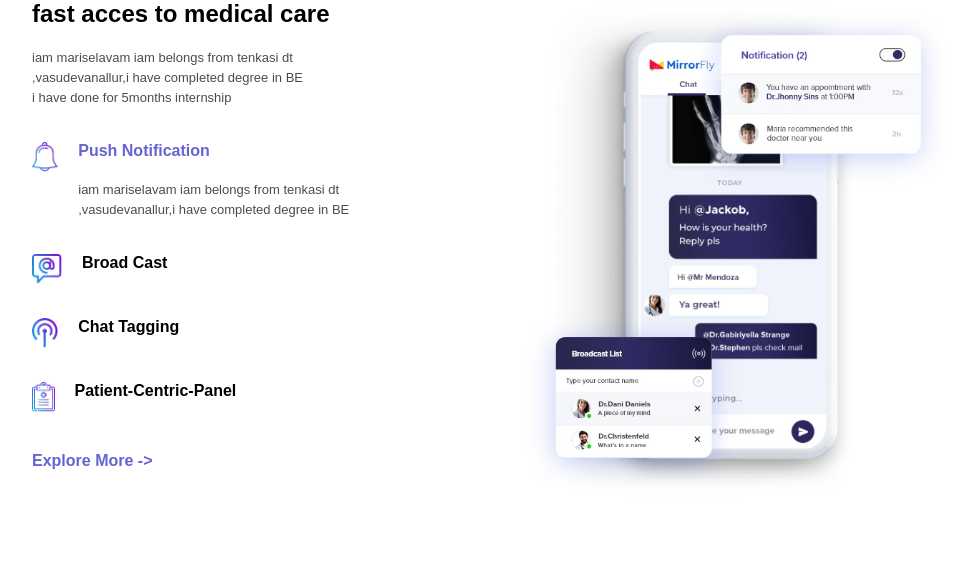
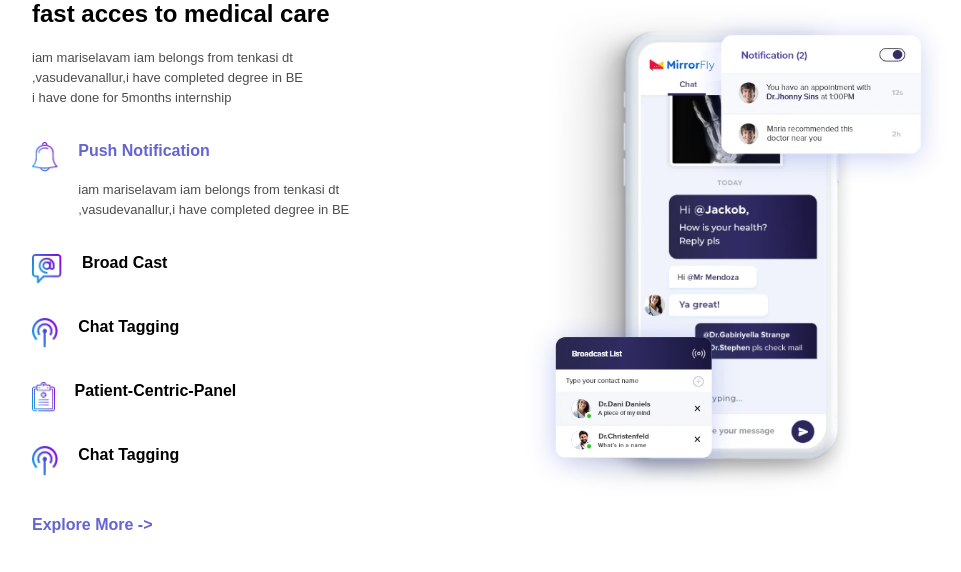
Before and after one commit to mari1829/webpage-velsir-task, a plain HTML site: page index.html in a window 1280 px wide. Shown: the whole page, without its empty margins (148-1109 px from the left). Drawn offline with Linux system fonts and the light colour scheme.

Commit message:
web-page-task

```diff
--- a/index.html
+++ b/index.html
@@ -54,6 +54,14 @@
             </div>
           </div>
 
+          <div class="push-flex">
+            <img src="./icons/chat-tag.webp" height="30px" alt="" />
+
+            <div class="push-child2">
+              <h4>Chat Tagging</h4>
+            </div>
+          </div>
+
           <div class="final">
             <h4>Explore More        -></h4>
           </div>
```
